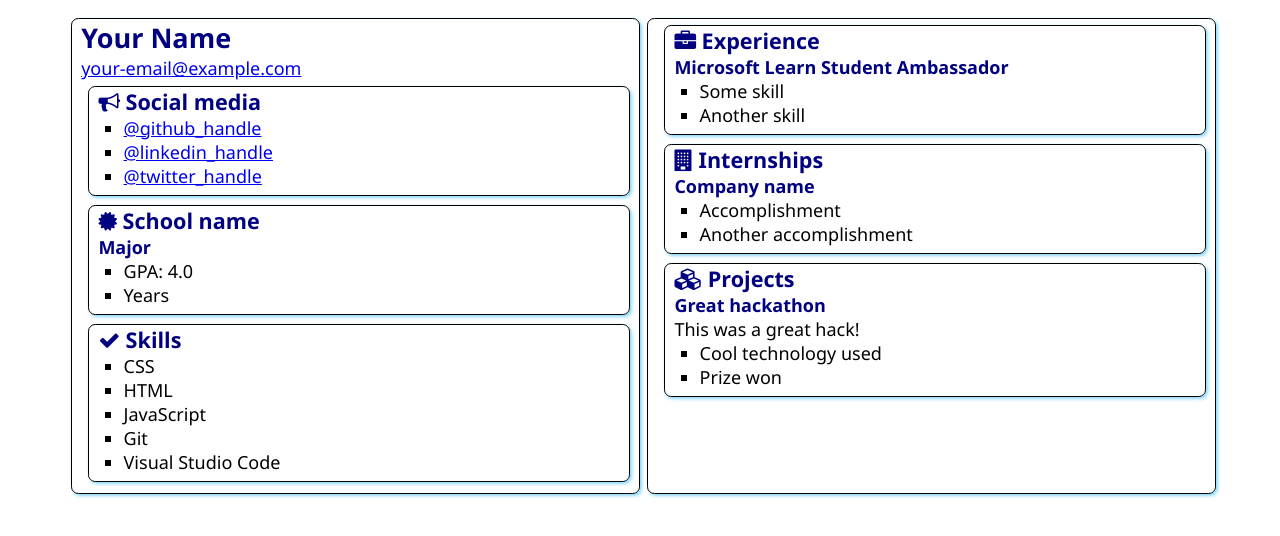
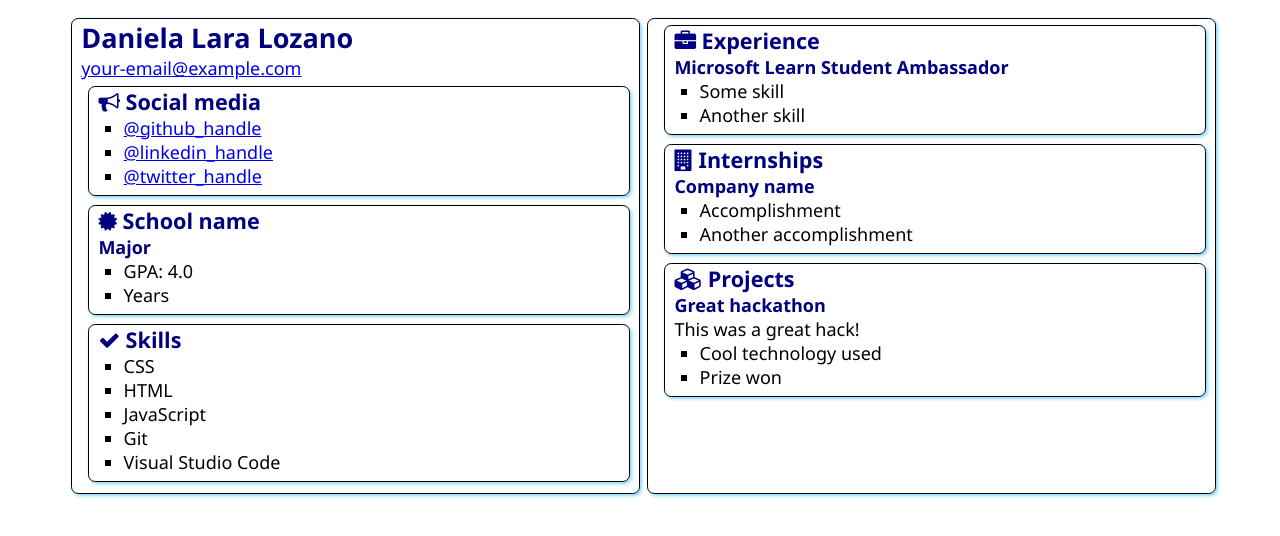
Before and after one commit to lara-vel-dev/SATechnicalOnboarding, a plain HTML site: page src/index.html in a window 1280 px wide. Drawn offline with Linux system fonts and the light colour scheme.

Commit message:
(Mod) Change my name in the index.html file

```diff
--- a/src/index.html
+++ b/src/index.html
@@ -12,7 +12,7 @@
 <body>
     <main>
         <article class="box">
-            <h1>Your Name</h1>
+            <h1>Daniela Lara Lozano</h1>
             <div><a href="mailto:your.email@example.com">your-email@example.com</a></div>
 
             <section class="box">
```
